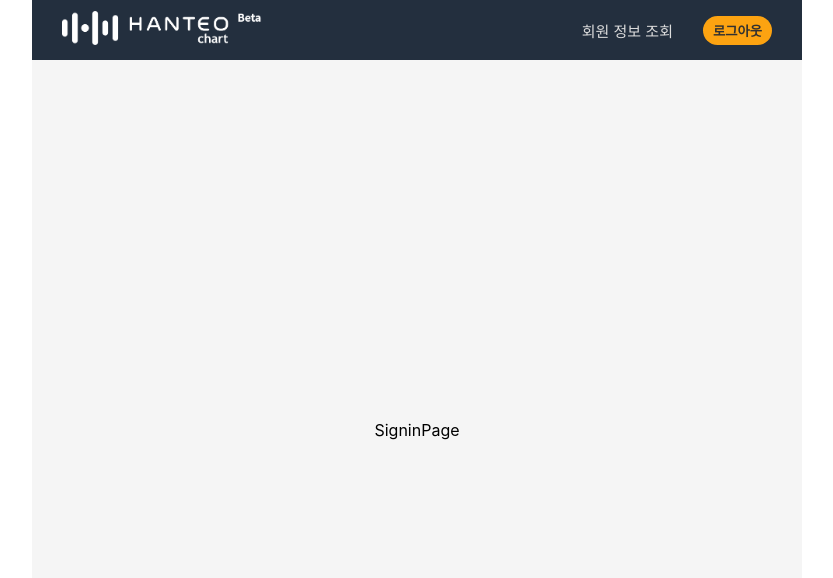
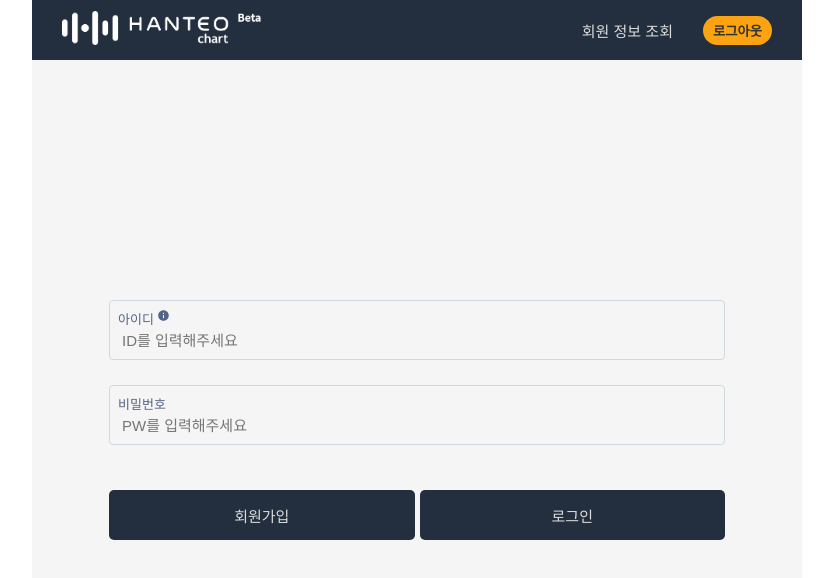
Before and after one commit to HWAHAEBANG/react-query-based-signup, a React (Create React App) app: page /signin in a window 1280 px wide. Shown: the top 578 px of the page, without its empty margins (223-1056 px from the left). Built offline with nearby package versions, Linux system fonts and the light colour scheme.

Commit message:
feat: 로그인 페이지 구현

```diff
--- a/src/pages/SigninPage.module.scss
+++ b/src/pages/SigninPage.module.scss
@@ -0,0 +1,18 @@
+@import "styles/variables";
+
+.signinForm {
+    width: 80%;
+
+    .inputSection {
+        display: flex;
+        flex-direction: column;
+        gap: '30px';
+    }
+
+    .buttonSection {
+        display: flex;
+        justify-content: center;
+        gap: 5px;
+        margin: 20px 0px;
+    }
+}
--- a/src/pages/SigninPage.tsx
+++ b/src/pages/SigninPage.tsx
@@ -1,7 +1,64 @@
+import { useState, FormEvent } from "react"
+import { useNavigate } from "react-router-dom"
+import styles from "./SigninPage.module.scss"
+import { validation } from "utils/validation"
+import InputBox from "components/common/InputBox"
+import RegularButton from "components/common/RegularButton"
+
+interface SigninForm {
+    id: string
+    pw: string
+}
+
 const SigninPage = () => {
-  return (
-    <div>SigninPage</div>
-  )
+    const navigate = useNavigate()
+    const [ form, setForm ] = useState<SigninForm>({id: '', pw: ''})
+
+    const moveToSignin = () => {
+        navigate('/signup')
+    }
+
+    const handleSubmit = (e:FormEvent<HTMLFormElement> ) => {
+        e.preventDefault()
+        if(!form.id) return alert('아이디를 입력해주세요.')
+        if(!form.pw) return alert('비밀번호를 입력해주세요.')
+
+        alert('로그인 로직 추가 예정')
+    }
+
+    return (
+        <form className={styles.signinForm} onSubmit={handleSubmit}>
+            <section className={styles.inputSection}>
+                <InputBox
+                    inputValue={form}
+                    setInputValue={setForm}
+                    label='아이디'
+                    name='id'
+                    placeHolder='ID를 입력해주세요'
+                    rule={validation.id}
+                    />
+                <InputBox
+                    inputValue={form}
+                    setInputValue={setForm}
+                    label='비밀번호'
+                    name='pw'
+                    placeHolder='PW를 입력해주세요'
+                    // rule={validation.pw}
+                    />
+            </section>
+            <section className={styles.buttonSection}>
+                <RegularButton
+                    onClick={moveToSignin}
+                    type="button">
+                    회원가입
+                </RegularButton>
+                <RegularButton
+                    type="submit">
+                    로그인
+                </RegularButton>
+            </section>
+        </form>
+    )
 }
 
 export default SigninPage
```
